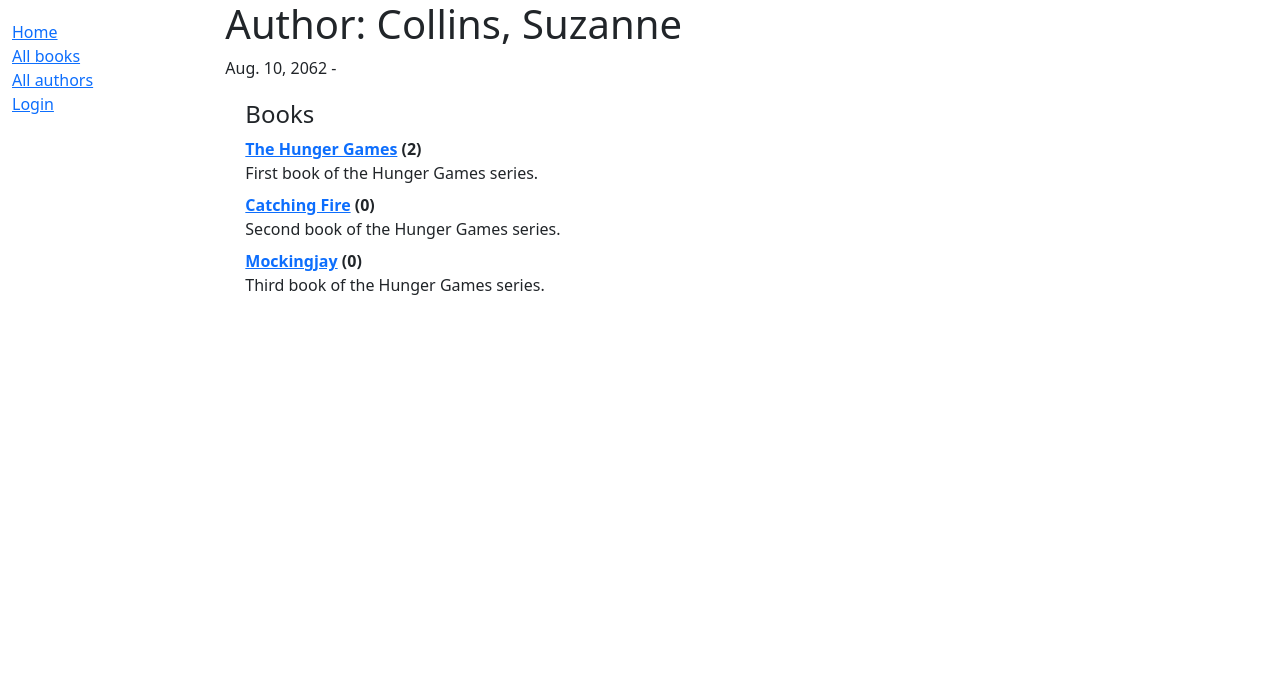
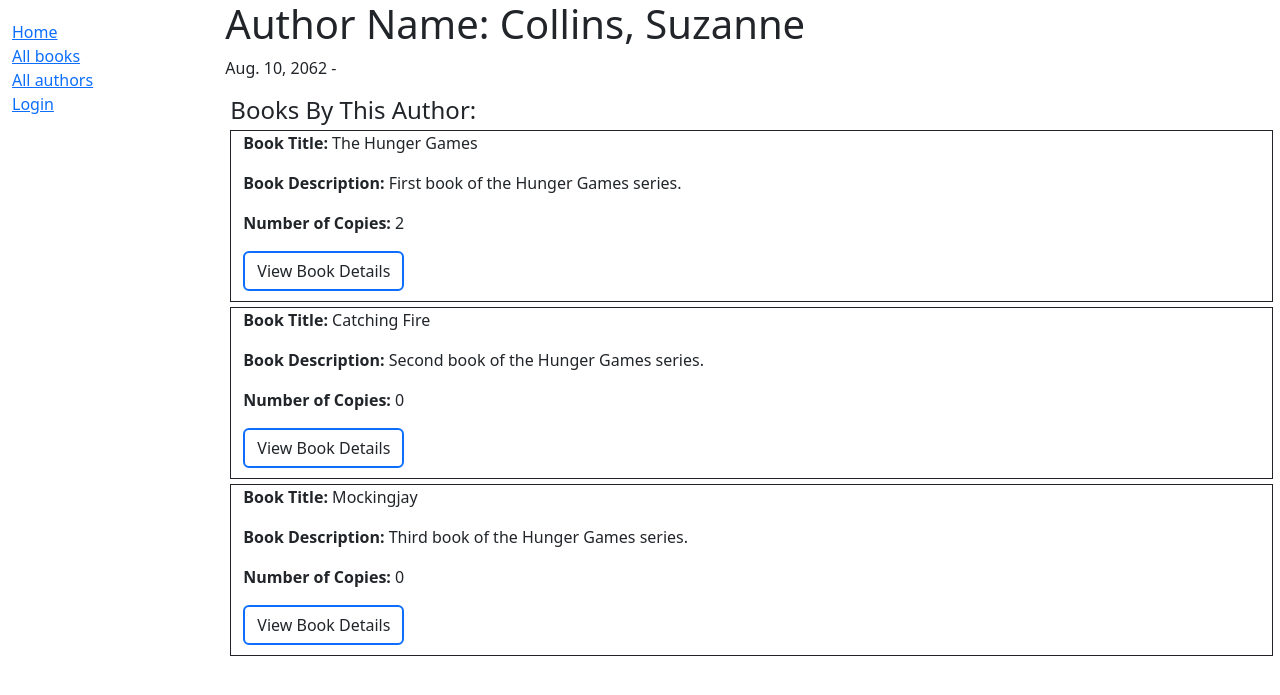
Before and after one commit to tmorinville/csci313-assignment-4-Taya-Morinville, a Django app: page /catalog/author/2 in a window 1280 px wide. Shown: the top 695 px of the page. Run offline with Django 5.2, Linux system fonts and the light colour scheme; data comes from the database, SQL or seed files in the repository; both versions use the stored data as it was after the commit.

Commit message:
Made minor styling adjustments

```diff
--- a/catalog/templates/catalog/author_detail.html
+++ b/catalog/templates/catalog/author_detail.html
@@ -1,16 +1,25 @@
 {% extends "base_generic.html" %}
 {% block content %}
 
-<h1>Author: {{ author }} </h1>
+<h1>Author Name: {{ author }} </h1>
 <p>{{author.date_of_birth}} - {% if author.date_of_death %}{{author.date_of_death}}{% endif %}</p>
 
-<div style="margin-left:20px;margin-top:20px">
-<h4>Books</h4>
+<div>
+<h4 style="margin: 5px;">Books By This Author:</h4>
 
 <dl>
 {% for book in author.book_set.all %}
-  <dt><a href="{% url 'book-detail' book.pk %}">{{book}}</a> ({{book.bookinstance_set.all.count}})</dt>
-  <dd>{{book.summary}}</dd>
+  <div class="container border border-dark" style="margin: 5px;">
+      <p><strong>Book Title:</strong> {{ book.title}}</p>
+      <p><strong>Book Description:</strong> {{ book.summary }}</p>
+      <p><strong>Number of Copies:</strong> {{ book.bookinstance_set.all.count }}</p>
+      <a
+          style="margin-bottom: 10px"
+          class="btn border border-primary border-2"
+          href="{% url 'book-detail' book.pk %}"
+          >View Book Details
+        </a>
+  </div>
   {% empty %}
   <p>This author has no books.</p>
 {% endfor %}
```
Also changed, not shown: db.sqlite3.
